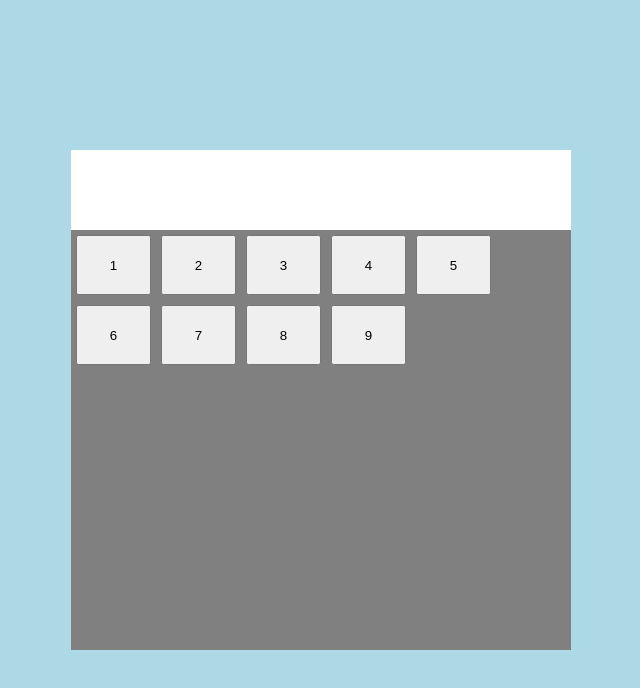
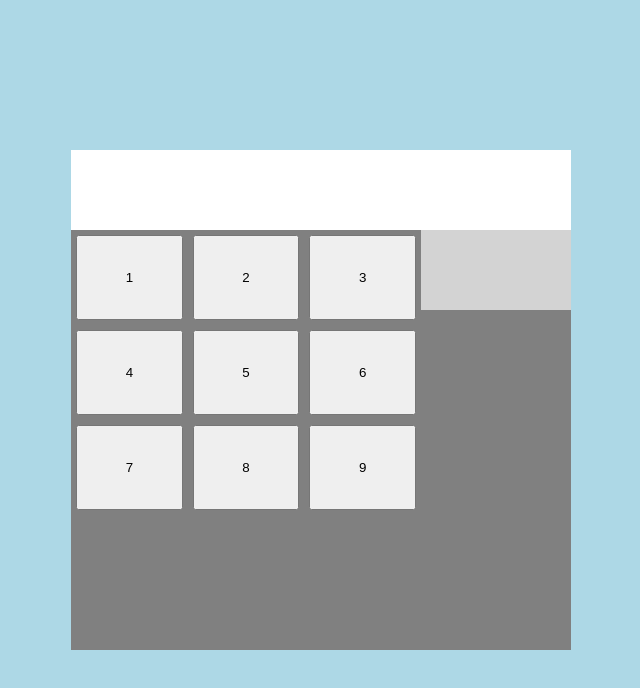
Before and after one commit to ObinnaUmerah/calculator, a plain HTML site: page index.html in a window 1280 px wide. Shown: the whole page, without its empty margins (319-959 px from the left). Drawn offline with Linux system fonts and the light colour scheme.

Commit message:
Added another class to position operand section

```diff
--- a/index.html
+++ b/index.html
@@ -11,6 +11,9 @@
     <div class = "calculator">
 
         <div class = "display"></div>
+
+        <!--Another div for horizontal positioning -->
+        <div class = "middle">
             <div class = "buttons">
                 <button class = "button">1</button>
                 <button class = "button">2</button>
@@ -21,12 +24,12 @@
                 <button class = "button">7</button>
                 <button class = "button">8</button>
                 <button class = "button">9</button>
-
+            </div>
 
             <div class = "operands"></div>
-            <div id = "clear"></div>
         </div>
 
+        <div id = "clear"></div>
     </div>
 
 </body>
--- a/styles.css
+++ b/styles.css
@@ -25,14 +25,26 @@ body{
 }
 
 .button{
-    width: 15%;
-    height: 60px;
+    width: calc(33.33% - 10px);
+    height: 85px;
     margin: 5px;
 }
 
 .buttons{
     display: flex;
     flex-wrap: wrap;
+    justify-content: center;
+    width: 70%;
 
 
 }
+
+.middle{
+    display: flex;
+}
+
+.operands{
+    background-color: lightgray;
+    width: 30%;
+    height: 80px;
+}
```
Lines whose indentation alone changed are shown as unchanged.
